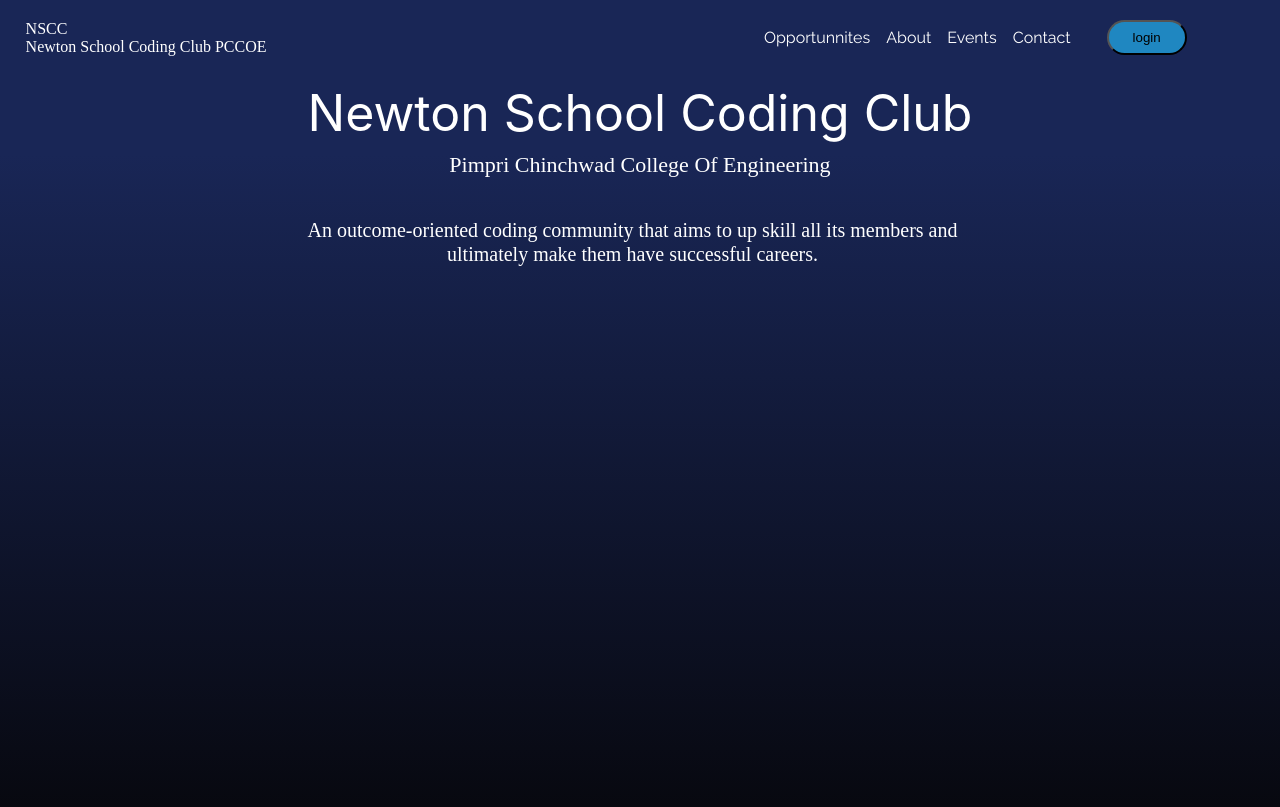
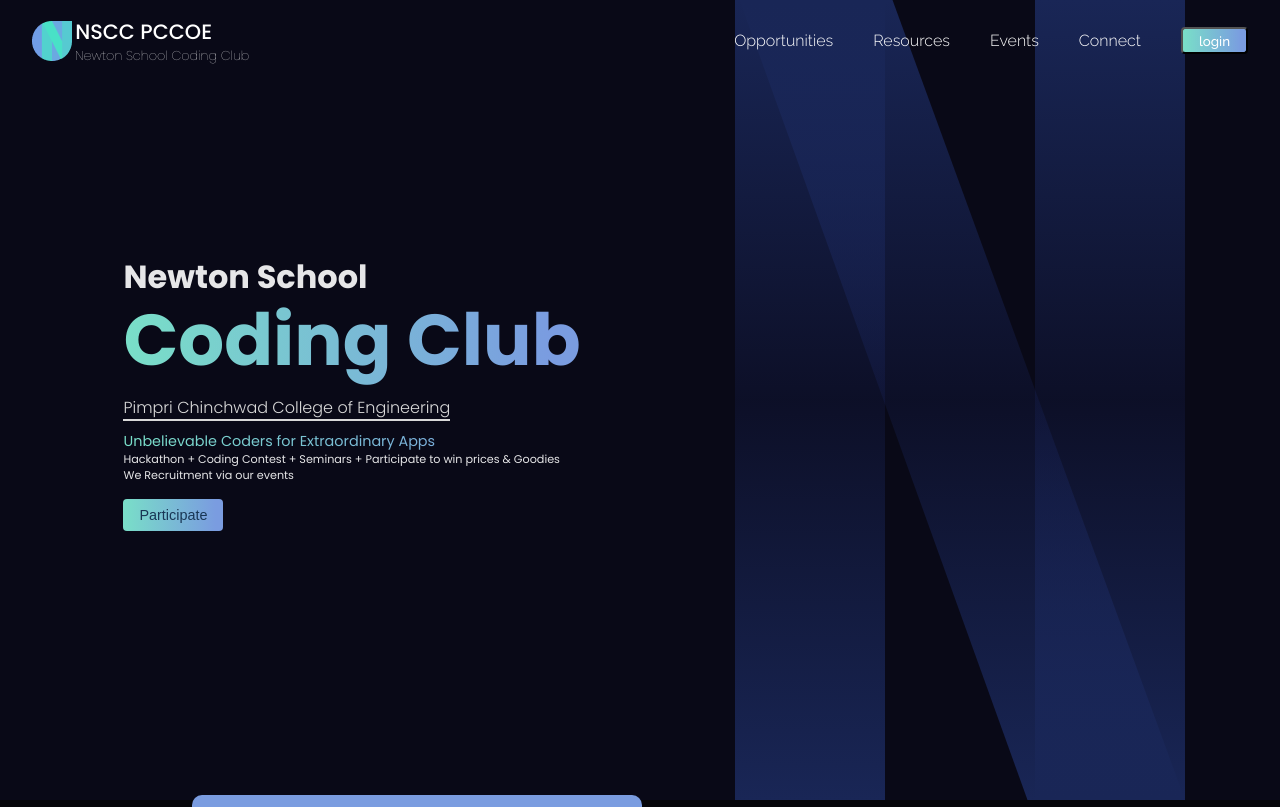
Before and after one commit to nsccpccoe/nscc-frontend, a Next.js app: page / in a window 1280 px wide. Shown: the top 807 px of the page. Built offline with nearby package versions, Linux system fonts and the light colour scheme.

Commit message:
NSCC Landing page

```diff
--- /dev/null
+++ b/Components/HomePage/Landing.module.css
@@ -0,0 +1,28 @@
+.container {
+  background: #090917;
+  height: 100vh;
+  display: flex;
+  position: relative;
+}
+
+.content {
+  width: 50%;
+  align-items: center;
+  display: flex;
+  flex-direction: row;
+  position: relative;
+  gap: 150px;
+  justify-content: center;
+}
+
+.box {
+  width: 150px;
+  background: linear-gradient(180deg, rgba(25,38,86,1) 0%, rgba(45,71,184,0.1) 50%, rgba(25,38,86,1) 100%);
+  height: 100%;
+}
+
+.cross {
+  position: absolute;
+  width: 450px;
+  clip-path: polygon(1% 0, 35% 0, 100% 100%, 65% 100%);
+}
--- /dev/null
+++ b/Components/HomePage/Landing.tsx
@@ -0,0 +1,22 @@
+import classes from "./Landing.module.css";
+import LandingContent from "./LandingContent";
+import Navbar from "./Navbar";
+
+function Landing() {
+  const crossClass = `${classes.box} ${classes.cross}`;
+  return (
+    <div className={classes.container}>
+      <Navbar />
+      <div className={classes.content}>
+        <LandingContent />
+      </div>
+      <div className={classes.content}>
+        <div className={classes.box}></div>
+        <div className={crossClass}></div>
+        <div className={classes.box}></div>
+      </div>
+    </div>
+  );
+}
+
+export default Landing;
--- /dev/null
+++ b/Components/HomePage/LandingContent.module.css
@@ -0,0 +1,62 @@
+.container {
+  margin-left: 4rem;
+  font-family: "Poppins";
+}
+
+.clubHeading h3 {
+  color: rgba(255, 255, 255, 0.9);
+  font-size: 2rem;
+  line-height: 1rem;
+}
+
+.title h1 {
+  font-size: 4.5rem;
+  line-height: 110px;
+  background: linear-gradient(270deg, #7a9ce0 7.22%, #79dfc8 100%);
+  -webkit-background-clip: text;
+  -webkit-text-fill-color: transparent;
+  background-clip: text;
+  -webkit-text-fill-color: transparent;
+  /* text-fill-color: transparent; */
+}
+
+.college h3 {
+  display: initial;
+  font-weight: 300;
+  font-size: 1rem;
+  line-height: 1rem;
+  color: #d9d9d9;
+  border-bottom: 2px solid #d9d9d9;
+}
+
+.clubInfo h2 {
+  padding-top: 0.7rem;
+  font-weight: 400;
+  font-size: 0.9rem;
+  line-height: 1.3rem;
+  background: linear-gradient(270deg, #7a9ce0 7.22%, #79dfc8 100%);
+  -webkit-background-clip: text;
+  -webkit-text-fill-color: transparent;
+  background-clip: text;
+}
+
+.clubInfo p {
+  font-weight: 400;
+  font-size: 0.7rem;
+  line-height: 1rem;
+  color: rgba(255, 255, 255, 0.9);
+}
+
+.container button {
+  background: linear-gradient(270deg, #7a9ce0 7.22%, #79dfc8 100%);
+  border-radius: 4px;
+
+  font-weight: 500;
+  font-size: 0.9rem;
+  line-height: 1rem;
+  color: #193655;
+  padding: 0.5rem 1rem;
+  border: none;
+  margin-top: 1rem;
+  cursor: pointer;
+}
--- /dev/null
+++ b/Components/HomePage/LandingContent.tsx
@@ -0,0 +1,28 @@
+import classes from "./LandingContent.module.css";
+
+function LandingContent() {
+  return (
+    <div className={classes.container}>
+      <div className={classes.clubHeading}>
+        <h3>Newton School</h3>
+      </div>
+      <div className={classes.title}>
+        <h1>Coding Club</h1>
+      </div>
+      <div className={classes.college}>
+        <h3>Pimpri Chinchwad College of Engineering</h3>
+      </div>
+      <div className={classes.clubInfo}>
+        <h2>Unbelievable Coders for Extraordinary Apps</h2>
+        <p>
+          Hackathon + Coding Contest + Seminars + Participate to win prices &
+          Goodies
+        </p>
+        <p>We Recruitment via our events</p>
+      </div>
+      <button>Participate</button>
+    </div>
+  );
+}
+
+export default LandingContent;
--- /dev/null
+++ b/Components/HomePage/Navbar.module.css
@@ -0,0 +1,85 @@
+@import url("https://fonts.googleapis.com/css2?family=Poppins:ital,wght@0,100;0,200;0,300;0,400;0,500;0,600;0,700;0,800;1,100;1,200;1,300;1,400&display=swap");
+@import url("https://fonts.googleapis.com/css2?family=Raleway:ital,wght@0,100;0,200;0,300;0,400;0,500;0,600;0,700;0,800;0,900;1,100;1,200;1,300;1,400;1,500;1,600;1,700;1,800;1,900&display=swap");
+
+.container {
+  font-family: "Poppins";
+  font-style: normal;
+  color: #ffffff;
+  position: absolute;
+  top: 0;
+  left: 0;
+  padding: 1rem 2rem;
+  width: 100%;
+  display: flex;
+  flex-direction: row;
+  justify-content: space-between;
+  z-index: 100;
+  align-items: center;
+  font-weight: 500;
+}
+
+.header {
+  display: flex;
+  align-items: center;
+  font-size: 1.3rem;
+  gap: 0.2rem;
+}
+
+.logo {
+  display: flex;
+  align-self: center;
+}
+
+.title {
+  display: flex;
+  flex-direction: column;
+}
+
+.head {
+  text-align: justify;
+}
+
+.subHead {
+  text-align: justify;
+  font-size: 0.8rem;
+  font-weight: 100;
+}
+
+.navigators {
+  display: flex;
+  gap: 2.5rem;
+  justify-content: center;
+  align-items: center;
+
+  font-family: "Raleway";
+  font-style: normal;
+  font-weight: 300;
+}
+
+.navigators ul {
+  display: flex;
+  flex-direction: row;
+  gap: 2.5rem;
+}
+
+.navigators ul li {
+  list-style: none;
+}
+
+.navigators ul li a {
+  text-decoration: none;
+  color: #ffffff;
+}
+
+.navigators button {
+  background: linear-gradient(270deg, #7a9ce0 7.22%, #79dfc8 100%);
+  border-radius: 4px;
+  padding: 0.2rem 1rem;
+  display: flex;
+  color: #ffffff;
+  cursor: pointer;
+
+  font-family: "Raleway";
+  font-style: normal;
+  font-weight: 500;
+}
--- /dev/null
+++ b/Components/HomePage/Navbar.tsx
@@ -0,0 +1,39 @@
+import classes from "./Navbar.module.css";
+import Image from "next/image";
+import logo from "../../public/Group.png";
+import Link from "next/link";
+
+function Navbar() {
+  return (
+    <div className={classes.container}>
+      <div className={classes.header}>
+        <div className={classes.logo}>
+          <Image src={logo} alt="NSCC LOGO" />
+        </div>
+        <div className={classes.title}>
+          <div className={classes.head}>NSCC PCCOE</div>
+          <div className={classes.subHead}>Newton School Coding Club</div>
+        </div>
+      </div>
+      <div className={classes.navigators}>
+        <ul>
+          <li>
+            <Link href="/">Opportunities</Link>
+          </li>
+          <li>
+            <Link href="/">Resources</Link>
+          </li>
+          <li>
+            <Link href="/">Events</Link>
+          </li>
+          <li>
+            <Link href="/">Connect</Link>
+          </li>
+        </ul>
+        <button>login</button>
+      </div>
+    </div>
+  );
+}
+
+export default Navbar;
--- a/pages/index.tsx
+++ b/pages/index.tsx
@@ -1,12 +1,11 @@
-import Head from 'next/head'
-import Image from 'next/image'
-import About from '../Components/AboutNSCC/About'
-import ClubActivities from '../Components/ClubActivites/ClubActivities'
-import Footer from '../Components/Footer/Footer'
+import Head from "next/head";
+import Image from "next/image";
+import About from "../Components/AboutNSCC/About";
+import ClubActivities from "../Components/ClubActivites/ClubActivities";
+import Footer from "../Components/Footer/Footer";
 // import { Inter } from '@next/font/google'
 
-
-import Header from  "../Components/Header/Header"
+import Landing from "../Components/HomePage/Landing";
 
 // const inter = Inter({ subsets: ['latin'] })
 
@@ -14,18 +13,17 @@ export default function Home() {
   return (
     <>
       <Head>
-        <title>Create Next App</title>
+        <title>NSCC PCCOE</title>
         <meta name="description" content="Generated by create next app" />
         <meta name="viewport" content="width=device-width, initial-scale=1" />
         <link rel="icon" href="/favicon.ico" />
       </Head>
-      <main >
-        <Header/>
-        <About/>
-        <ClubActivities/>
-        <Footer/>
-
+      <main>
+        <Landing />
+        <About />
+        <ClubActivities />
+        <Footer />
       </main>
     </>
-  )
+  );
 }
--- a/styles/globals.css
+++ b/styles/globals.css
@@ -1,9 +1,9 @@
-
-*{
+* {
   margin: 0;
   padding: 0;
+  box-sizing: border-box;
 }
-body{
-  background: #06060A;
+body {
+  background: #06060a;
   color: white;
 }
```
Also changed, not shown: public/Group.png (added), 1 other file (tests, documents, lock files or other folders).
